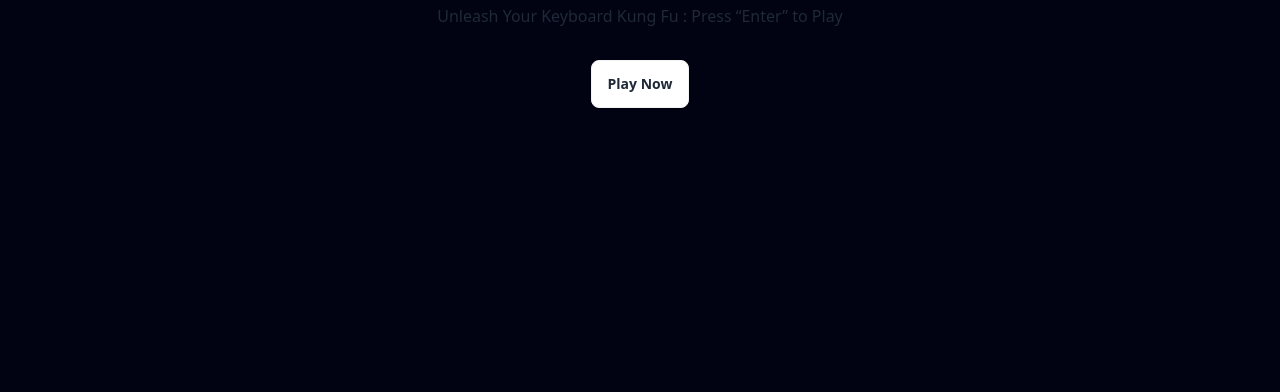
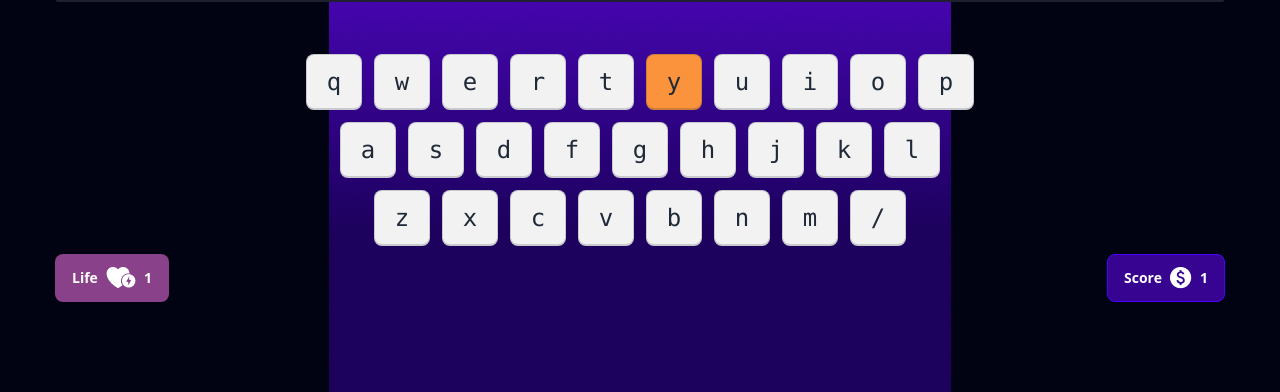
Before and after one commit to samwaseee/Alpha-clash, a plain HTML site: page index.html in a window 1280 px wide. Shown: the part 408-800 px from the top of the page. Drawn offline with nearby package versions, Linux system fonts and the light colour scheme.

Commit message:
almost done

```diff
--- /dev/null
+++ b/alpha.js
@@ -0,0 +1,28 @@
+const displayText = document.getElementById('display').innerText.toLowerCase();
+
+function changeKeyColor(newColor)
+{
+    document.getElementById(newColor).classList.add('bg-orange-400');
+}
+
+changeKeyColor(displayText);
+
+const alphabhet = "qwertyuiopasdfghjklzxcvbnm/";
+
+document.addEventListener('keyup',function check(event){
+    if(event.key === document.getElementById('display').innerText.toLowerCase())
+    continueGame();
+    else
+    {
+        console.log('no');
+        document.getElementById(document.getElementById(event.key).innerText.toLowerCase()).classList.add('bg-red-700');
+    }
+
+});
+
+function continueGame(){
+    document.getElementById(document.getElementById('display').innerText.toLowerCase()).classList.remove('bg-orange-400');
+    const n = alphabhet[Math.floor(Math.random()*25)];
+    document.getElementById('display').innerText = n ;
+    changeKeyColor(n);
+}
--- a/index.html
+++ b/index.html
@@ -1,5 +1,5 @@
 <!DOCTYPE html>
-<html lang="en">
+<html lang="en" data-theme="light">
 
 <head>
     <meta charset="UTF-8">
@@ -11,10 +11,64 @@
 
 <body>
     <main class="bg-[#010313] h-screen bg-[url('images/background.png')] bg-no-repeat bg-center flex flex-col justify-center items-center gap-8">
+       <div class="hidden">
         <h1 class="text-8xl font-mono">ALPHA CLASH PRO</h1>
         <p>Unleash Your Keyboard Kung Fu : Press “Enter” to Play</p>
         <button class="btn bg-white">Play Now</button>
+       </div>
+
+       <div>
+        <div>
+            <div id="screen" class="border-[#010313cc] border-8 rounded bg-[#b2b2b2d6] h-80 w-[1170px] bg-blend-hue">
+                <h6 class="text-white bg-[#2F2941] flex justify-center mx-96 rounded -mt-2 h-7">Don't watch keyboard  while playing...</h6>
+                <p class="text-center text-9xl font-bold pt-14 uppercase" id="display">
+                    y
+                </p>
+            </div>
+            <div>
+                <div class="flex justify-center gap-1 mt-12 my-1 w-full">
+                    <kbd class="kbd w-14 h-14 m-1 text-2xl" id="q">q</kbd>
+                    <kbd class="kbd w-14 h-14 m-1 text-2xl" id="w">w</kbd>
+                    <kbd class="kbd w-14 h-14 m-1 text-2xl" id="e">e</kbd>
+                    <kbd class="kbd w-14 h-14 m-1 text-2xl" id="r">r</kbd>
+                    <kbd class="kbd w-14 h-14 m-1 text-2xl" id="t">t</kbd>
+                    <kbd class="kbd w-14 h-14 m-1 text-2xl" id="y">y</kbd>
+                    <kbd class="kbd w-14 h-14 m-1 text-2xl" id="u">u</kbd>
+                    <kbd class="kbd w-14 h-14 m-1 text-2xl" id="i">i</kbd>
+                    <kbd class="kbd w-14 h-14 m-1 text-2xl" id="o">o</kbd>
+                    <kbd class="kbd w-14 h-14 m-1 text-2xl" id="p">p</kbd>
+                  </div>
+                  <div class="flex justify-center gap-1 my-1 w-full">
+                    <kbd class="kbd w-14 h-14 m-1 text-2xl" id="a">a</kbd>
+                    <kbd class="kbd w-14 h-14 m-1 text-2xl" id="s">s</kbd>
+                    <kbd class="kbd w-14 h-14 m-1 text-2xl" id="d">d</kbd>
+                    <kbd class="kbd w-14 h-14 m-1 text-2xl" id="f">f</kbd>
+                    <kbd class="kbd w-14 h-14 m-1 text-2xl" id="g">g</kbd>
+                    <kbd class="kbd w-14 h-14 m-1 text-2xl" id="h">h</kbd>
+                    <kbd class="kbd w-14 h-14 m-1 text-2xl" id="j">j</kbd>
+                    <kbd class="kbd w-14 h-14 m-1 text-2xl" id="k">k</kbd>
+                    <kbd class="kbd w-14 h-14 m-1 text-2xl" id="l">l</kbd>
+                  </div>
+                  <div class="flex justify-center gap-1 my-1 w-full">
+                    <kbd class="kbd w-14 h-14 m-1 text-2xl" id="z">z</kbd>
+                    <kbd class="kbd w-14 h-14 m-1 text-2xl" id="x">x</kbd>
+                    <kbd class="kbd w-14 h-14 m-1 text-2xl" id="c">c</kbd>
+                    <kbd class="kbd w-14 h-14 m-1 text-2xl" id="v">v</kbd>
+                    <kbd class="kbd w-14 h-14 m-1 text-2xl" id="b">b</kbd>
+                    <kbd class="kbd w-14 h-14 m-1 text-2xl" id="n">n</kbd>
+                    <kbd class="kbd w-14 h-14 m-1 text-2xl" id="m">m</kbd>
+                    <kbd class="kbd w-14 h-14 m-1 text-2xl" id="/">/</kbd>
+                  </div>
+            </div>
+            <div class="flex justify-between">
+                <button class="btn btn-ghost text-white bg-[#894189]">Life <img src="./images/Group 23life.png" alt=""> <span>1</span> </button>
+                <button class="btn btn-primary text-white bg-[#360490]">Score <img src="./images/monetization_ondollar.png" alt=""> <span>1</span> </button>
+            </div>
+        </div>
+       </div>
     </main>
+
+    <script src="./alpha.js"></script>
 </body>
 
 </html>
```
Also changed, not shown: images/Group 23life.png (added), images/background.png (added), images/monetization_ondollar.png (added), images/play.png (added).
